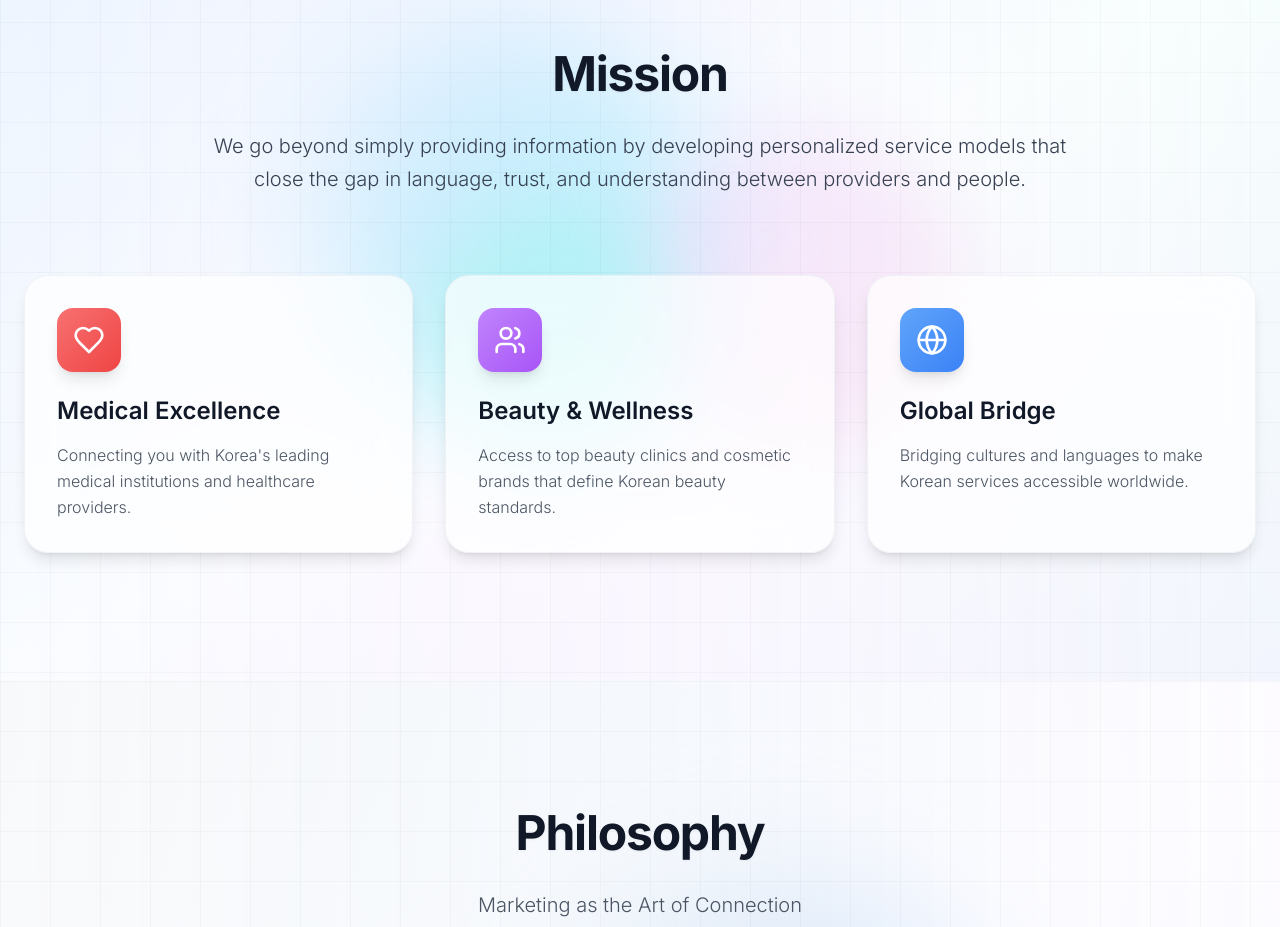
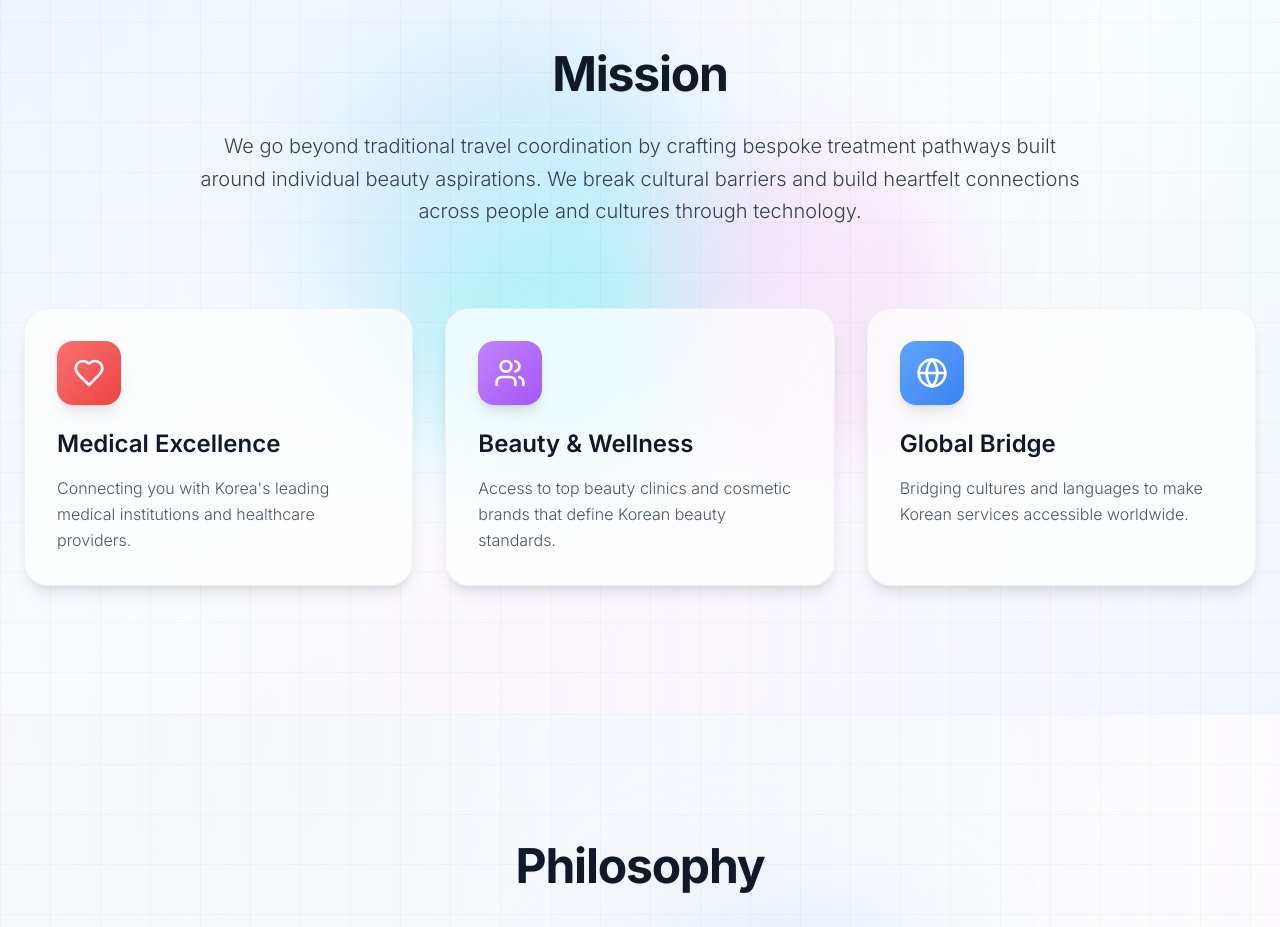
Before and after one commit to hi-jihyun-nam/stellar-web-welcome-site, a React (Vite) app: page / in a window 1280 px wide. Shown: the part 1220-2147 px from the top of the page. Built offline with nearby package versions, Linux system fonts and the light colour scheme.

Commit message:
Visual edit in Lovable
Edited UI in Lovable

```diff
--- a/src/components/Mission.tsx
+++ b/src/components/Mission.tsx
@@ -40,9 +40,7 @@ const Mission = () => {
       <div className="relative z-10 max-w-7xl mx-auto">
         <div className="text-center mb-20">
           <h2 className="text-4xl md:text-5xl font-bold text-gray-900 mb-8 tracking-tight drop-shadow-sm">Mission</h2>
-          <p className="text-xl text-gray-700 max-w-4xl mx-auto font-light leading-relaxed">
-            We go beyond simply providing information by developing personalized service models that close the gap in language, trust, and understanding between providers and people.
-          </p>
+          <p className="text-xl text-gray-700 max-w-4xl mx-auto font-light leading-relaxed">We go beyond traditional travel coordination by crafting bespoke treatment pathways built around individual beauty aspirations. We break cultural barriers and build heartfelt connections across people and cultures through technology.</p>
         </div>
 
         <div className="grid grid-cols-1 md:grid-cols-3 gap-8">
```
